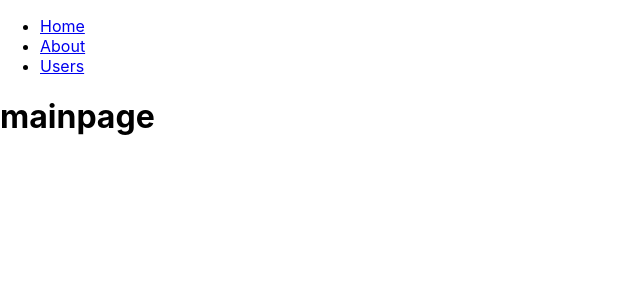
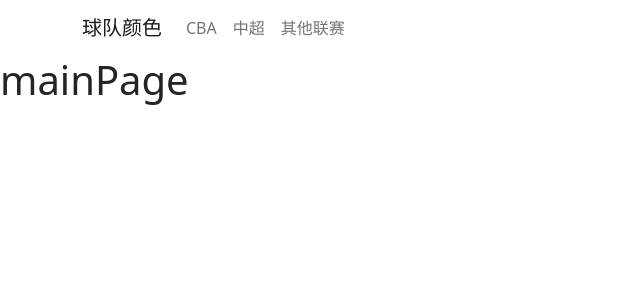
Before and after one commit to Izzy1647/teamcolor, a React (Create React App) app: page / in a window 1280 px wide. Shown: the top 300 px of the page, without its empty margins (0-640 px from the left). Built offline with nearby package versions, Linux system fonts and the light colour scheme.

Commit message:
add navbar

```diff
--- a/package.json
+++ b/package.json
@@ -6,8 +6,12 @@
     "@testing-library/jest-dom": "^5.16.1",
     "@testing-library/react": "^12.1.2",
     "@testing-library/user-event": "^13.5.0",
+    "antd": "^4.18.4",
+    "bootstrap": "5.1.3",
     "react": "^17.0.2",
+    "react-bootstrap": "^2.1.1",
     "react-dom": "^17.0.2",
+    "react-icons": "^4.3.1",
     "react-router-dom": "^6.2.1",
     "react-scripts": "5.0.0",
     "web-vitals": "^2.1.3"
--- a/src/App.js
+++ b/src/App.js
@@ -1,34 +1,24 @@
-import React from "react"
-import {
-  BrowserRouter as Router,
-  Routes,
-  Route,
-  Link
-} from "react-router-dom"
-import MainPage from "./components/mainPage"
+import React from 'react'
+import { BrowserRouter as Router, Routes, Route } from 'react-router-dom'
+import NavBar from './components/NavBar'
+import MainPage from './modules/Mainpage'
+
+import 'bootstrap/dist/css/bootstrap.min.css'
+
 
 export default function App() {
   return (
     <Router>
-      <div>
-        <nav>
-          <ul>
-            <li>
-              <Link to="/">Home</Link>
-            </li>
-            <li>
-              <Link to="/about">About</Link>
-            </li>
-            <li>
-              <Link to="/users">Users</Link>
-            </li>
-          </ul>
-        </nav>
+      <NavBar />
+      <Routes>
+        <Route path="/" element={<MainPage />} />
+        <Route path="/home" element={<Home />} />
+      </Routes>
+    </Router>
+  )
+}
 
-        <Routes>
-          <Route path="/" element={<MainPage />} />
-        </Routes>
-      </div>
-    </Router>
-  );
+
+function Home() {
+  return <div>home</div>
 }
--- /dev/null
+++ b/src/components/NavBar/index.js
@@ -0,0 +1,23 @@
+import React from 'react'
+import { Navbar, Container, Nav } from 'react-bootstrap'
+
+import './style.css'
+
+const NavBar = () => {
+  return (
+    <>
+      <Navbar bg="myWhite" >
+        <Container>
+          <Navbar.Brand href="#home">球队颜色</Navbar.Brand>
+          <Nav className="me-auto">
+            <Nav.Link href="#home">CBA</Nav.Link>
+            <Nav.Link href="#features">中超</Nav.Link>
+            <Nav.Link href="#pricing">其他联赛</Nav.Link>
+          </Nav>
+        </Container>
+      </Navbar>
+    </>
+  )
+}
+
+export default NavBar
--- /dev/null
+++ b/src/components/NavBar/style.css
@@ -0,0 +1,4 @@
+/* custom navbar backgroud */
+.bg-myWhite {
+  background-color: white;
+}
--- a/src/components/mainPage.js
+++ b/src/modules/Mainpage/index.js
@@ -1,11 +1,11 @@
 import React from 'react'
-
+// import { }
 
 const MainPage = () => {
   return (
     <div>
       <h1>
-        mainpage
+        mainPage
       </h1>
     </div>
   )
```
Also changed, not shown: src/index.js (+7 -7 lines), src/modules/Mainpage/style.css (added), 1 other file (tests, documents, lock files or other folders).
